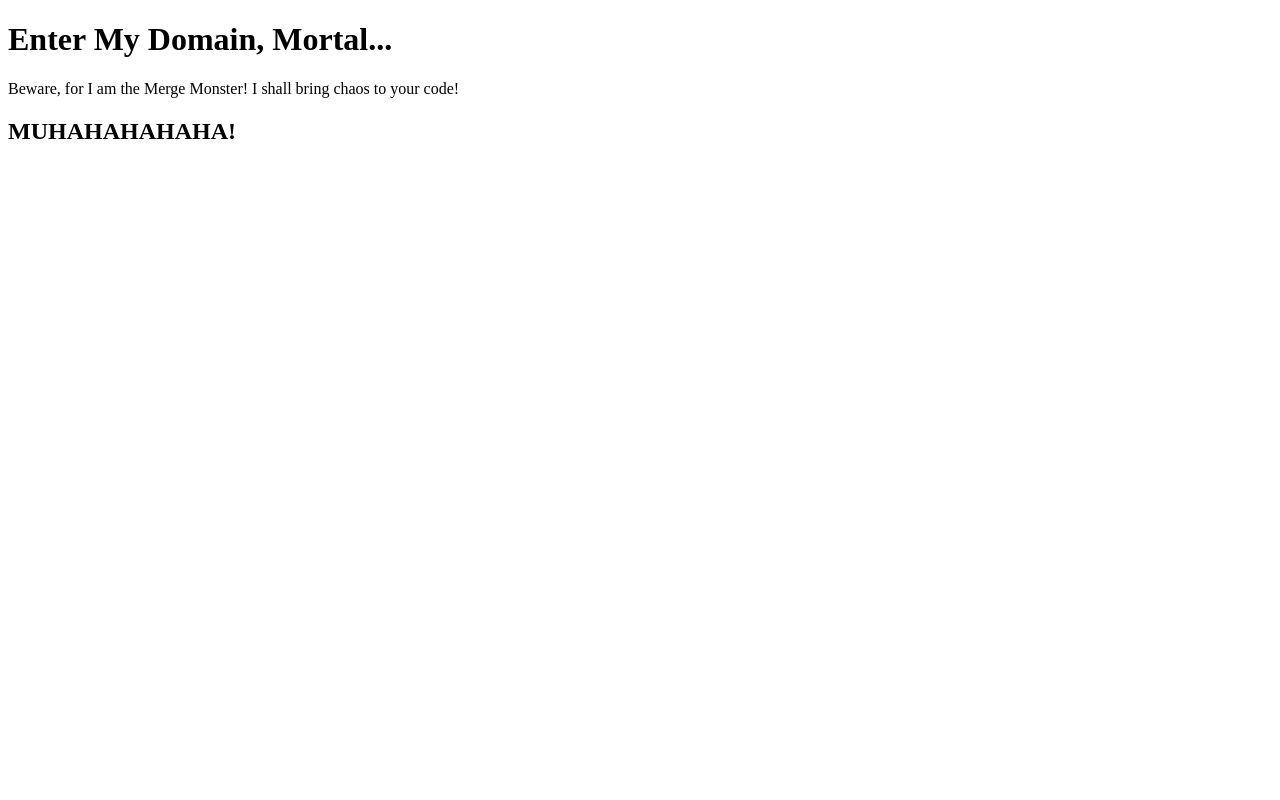
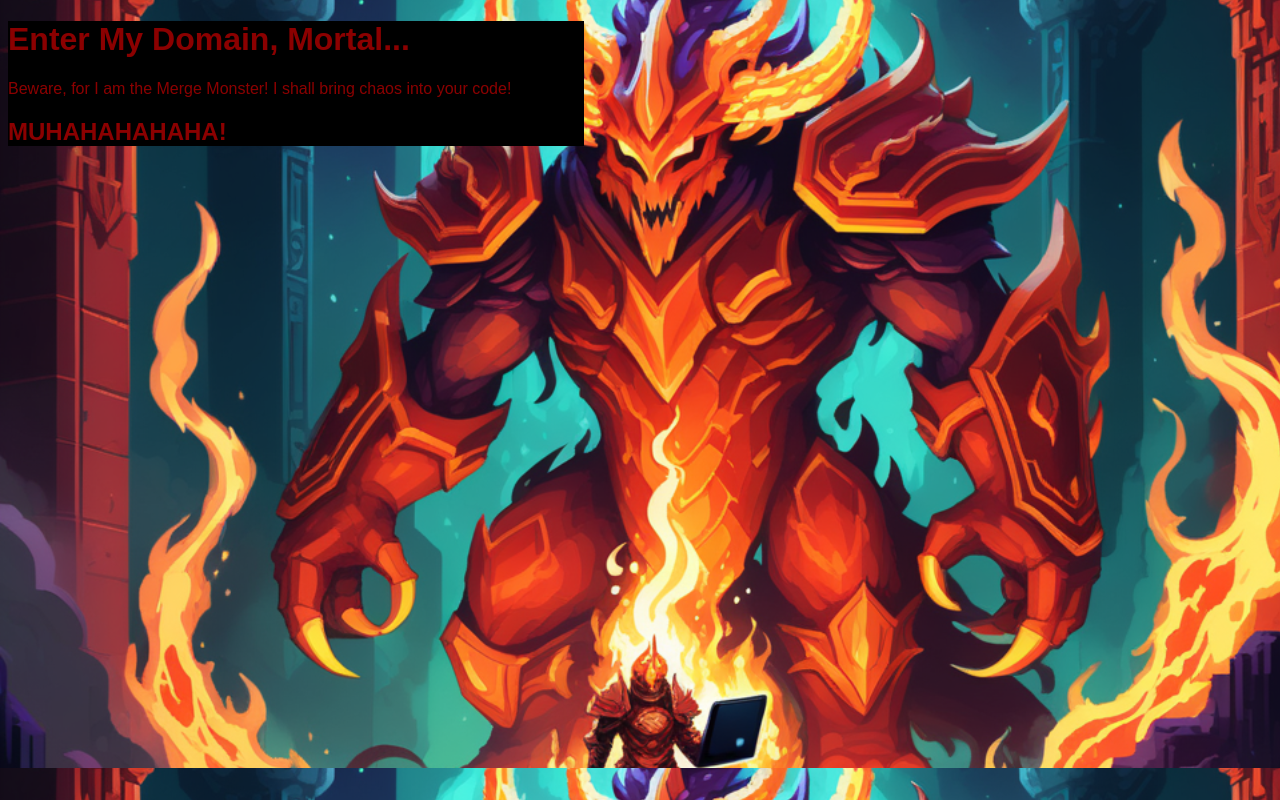
Before and after one commit to PoopNoodles/Merge-Phobia-Therapy, a plain HTML site: page index.html in a window 1280 px wide. Drawn offline with Linux system fonts and the light colour scheme.

Commit message:
Updated Evil index.html and styles.css

```diff
--- a/index.html
+++ b/index.html
@@ -3,14 +3,17 @@
 <head>
     <meta charset="UTF-8">
     <meta name="viewport" content="width=device-width, initial-scale=1.0">
+    <link rel="stylesheet" href="styles.css">
     <title>Merge Monster's Lair</title>
 </head>
 <body>
-    <div class="deadly-div">
+    <header id="heading-to-hell">
         <h1 class="welcome-to-your-demise">Enter My Domain, Mortal...</h1>
-        <p class="evil-warning">Beware, for I am the Merge Monster! I shall bring chaos to your code!</p>
-        <h2 class="evil-laughter">MUHAHAHAHAHA!</h2>
-    </div>
+        <div class="menacing-div">
+            <p class="evil-warning">Beware, for I am the Merge Monster! I shall bring chaos into your code!</p>
+            <h2 class="evil-laughter">MUHAHAHAHAHA!</h2>
+        </div>
+    </header>
 
 </body>
 </html>
--- /dev/null
+++ b/styles.css
@@ -0,0 +1,12 @@
+body {
+    background-image: url(./assets/evil-background.png);
+    font-family: 'Malevolent Sans', sans-serif;
+    width: 100%;
+    height: 100%;
+}
+
+#heading-to-hell {
+    background-color: black ;
+    width: 45%;
+    color: darkred;
+}
```
Also changed, not shown: assets/evil-background.png (added).
